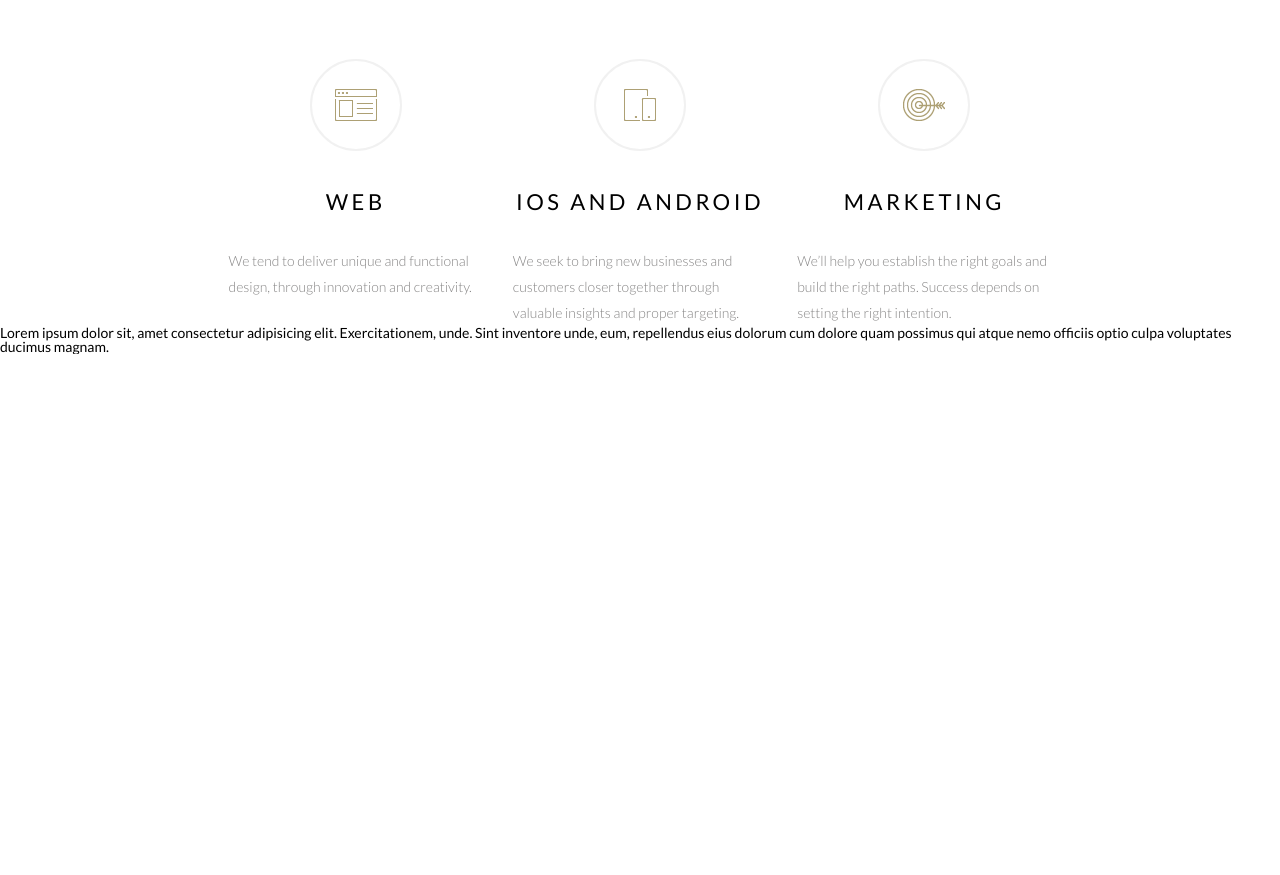
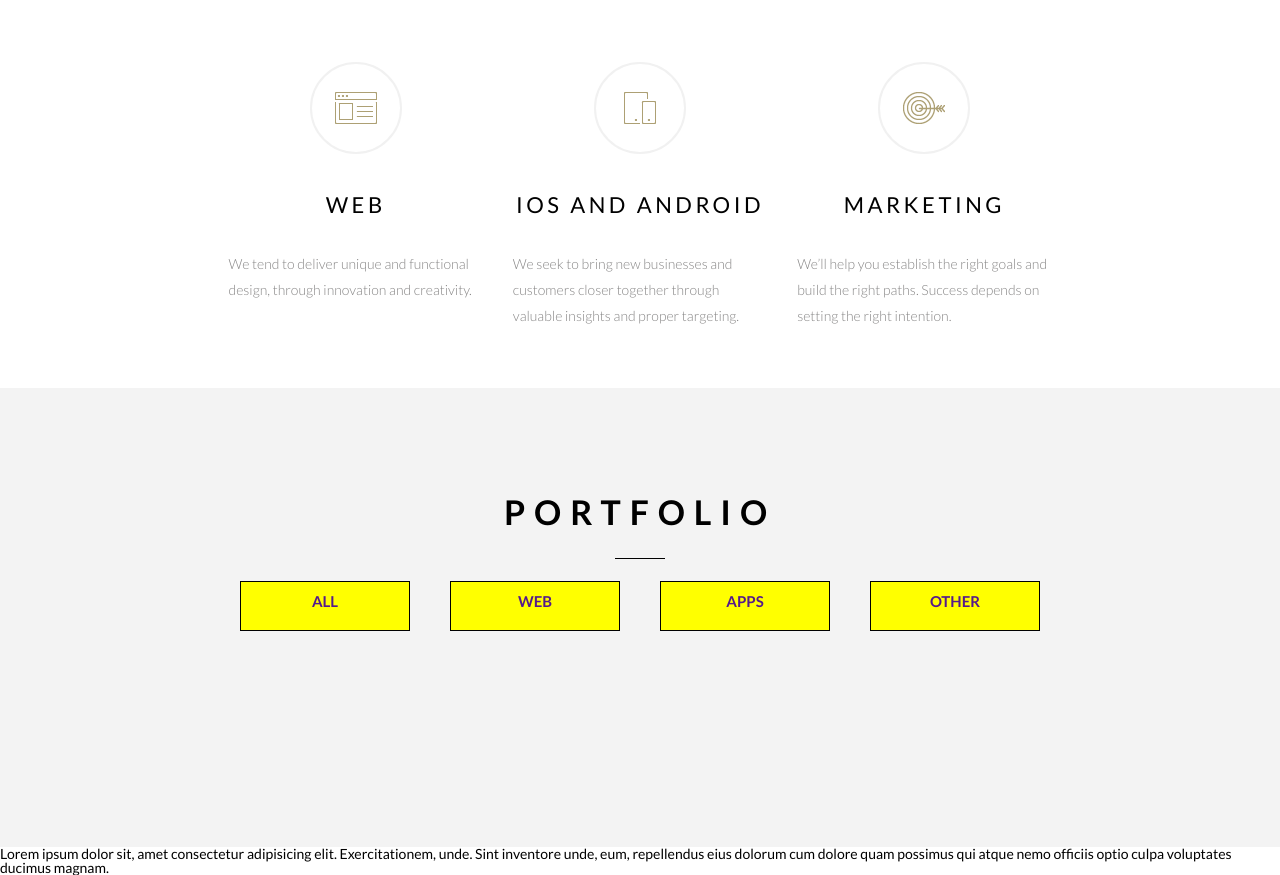
Before and after one commit to Stalmax76/BEM-html, a plain HTML site: page index.html in a window 1280 px wide. Shown: the part 1743-2618 px from the top of the page. Before the commit the page ends 2097 px from the top, so only its background shows below. Drawn offline with Linux system fonts and the light colour scheme.

Commit message:
added block portfolio
added block portfolio

```diff
--- a/index.html
+++ b/index.html
@@ -114,6 +114,38 @@
           </div>
         </div>
       </div>
+      <div class="portfolio">
+         <div class="portfolio__body">
+            <div class="portfolio__header">
+               <div class="portfolio__title title">PORTFOLIO</div>
+               <div class="portfolio__menu menu">
+                  <div class="menu__items">
+                     <div class="menu__item item-1">
+                       <a href="">all</a>
+                     </div>
+                     <div class="menu__item item-2">
+                       <a href="">web </a>
+                     </div>
+                     <div class="menu__item item-3">
+                       <a href="">apps</a>
+                     </div>
+                     <div class="menu__item item-4">
+                       <a href="">other</a>
+                     </div>
+                  </div>
+            </div>
+            <div class="portfolio__tiles">
+               <div class="tiles__items tiles__item">
+                  <div class="tiles__item"></div>
+                  <div class="tiles__item"></div>
+                  <div class="tiles__item"></div>
+                  <div class="tiles__item"></div>
+                  <div class="tiles__item"></div>
+                  <div class="tiles__item"></div>
+               </div>
+            </div>
+         </div>
+      </div>
       <footer class="footer">
         <div class="footer__body">
           Lorem ipsum dolor sit, amet consectetur adipisicing elit.
--- a/scss/style.scss
+++ b/scss/style.scss
@@ -90,7 +90,7 @@ body {
 }
 
 .read__more-buttons {
-   margin: 120px 0px 0px 0px;
+   margin: 147px 0px 0px 0px;
 }
 .read__more-button {
    transition: all 0.3s ease 0s;
@@ -110,9 +110,8 @@ body {
 }
 //================= Menu ============================
 .menu {
-   padding: 10px 0px 10px 0px;
+   padding: 22px 0px 24px 0px;
    text-align: center;
-   margin: 10px 0px 150px 0px;
 }
 .menu__items {
    display: flex;
@@ -127,12 +126,12 @@ body {
    font-size: 15px;
    text-transform: uppercase;
    font-weight: 700;
-   margin: 0px 0px 20px 0px;
    height: 50px;
    width: 170px;
    background-color: yellow;
    text-align: center;
    padding: 12.5px 0px 12.5px 0px;
+   margin: 0px 0px 130px 0px;
 }
 .item-1 {
 }
@@ -147,8 +146,10 @@ body {
 
 .about {
    &__body {
+      background-color: #ffffff;
       max-width: 823px;
       margin: 0 auto;
+      padding-bottom: 59px;
    }
 
    &__header {
@@ -228,3 +229,23 @@ body {
       line-height: 26px;
    }
 }
+//======== portfolio ==========================
+
+.portfolio {
+}
+.portfolio__body {
+   padding: 107px 0px 62px 0px;
+   background-color: #f3f3f3;
+}
+.portfolio__header {
+}
+.portfolio__title {
+}
+.portfolio__menu {
+}
+.portfolio__tiles {
+}
+.tiles__items {
+}
+.tiles__item {
+}
```
Also changed, not shown: css/style.css.
